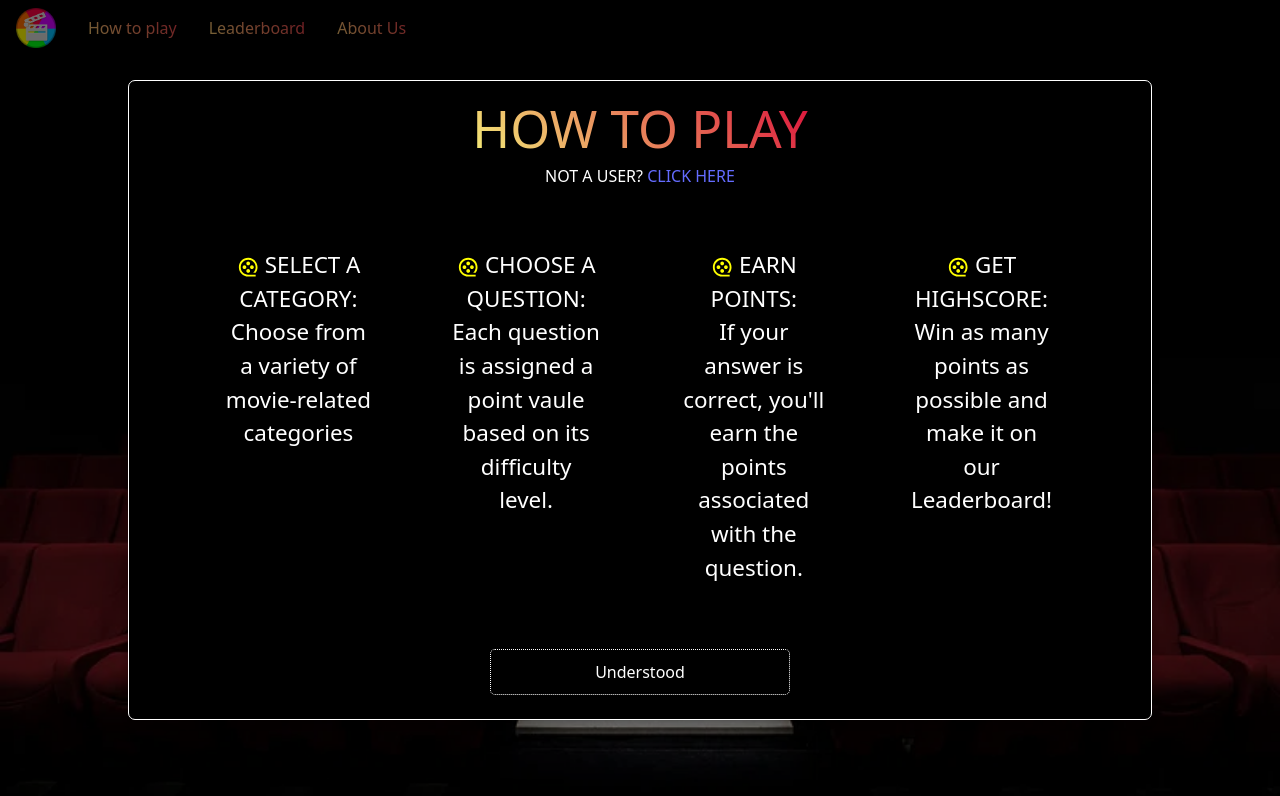
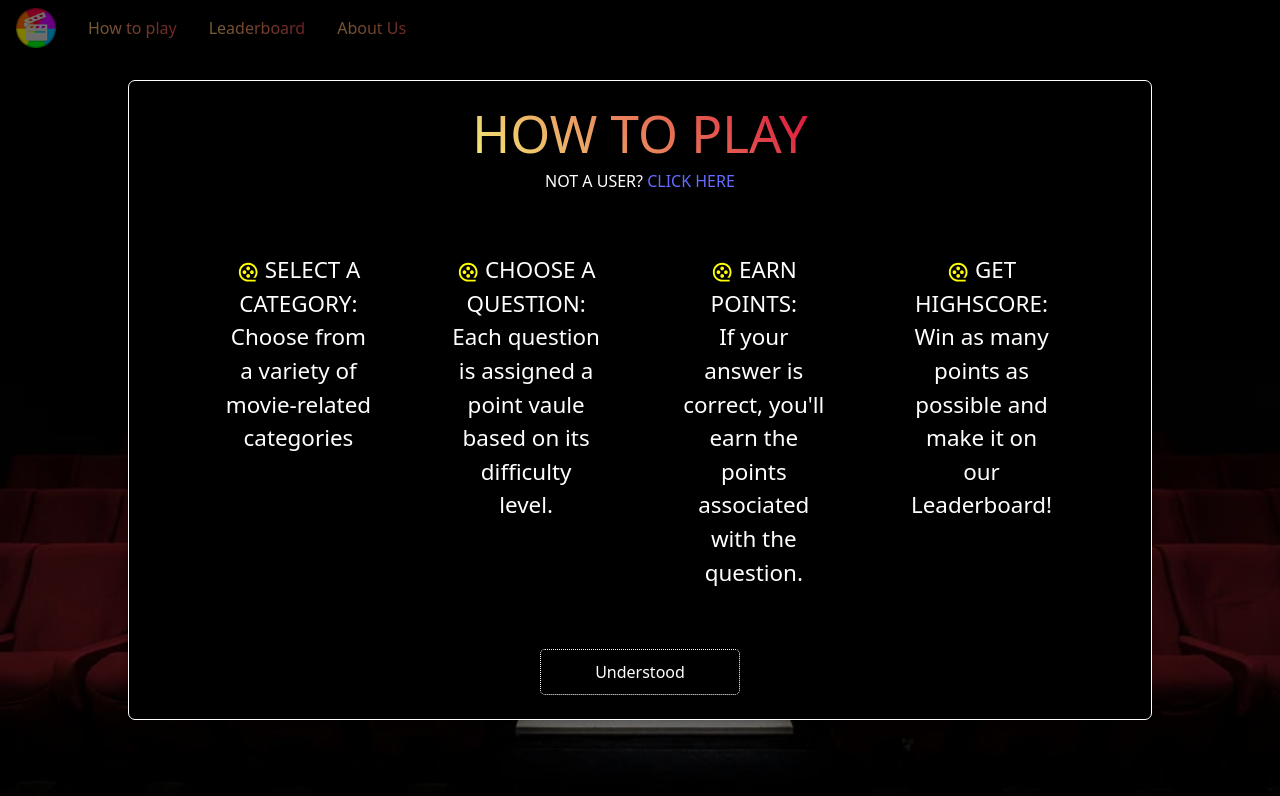
Before and after one commit to Alexhong1269/MovieTrivia, a React (Vite) app: page / in a window 1280 px wide. Both pictures are taken after a click on the button "How to play". Shown: the top 796 px of the page. Built offline with nearby package versions, Linux system fonts and the light colour scheme.

Commit message:
fixed db and backend name mismatch

```diff
--- a/src/components/Navbar.jsx
+++ b/src/components/Navbar.jsx
@@ -176,9 +176,9 @@ function NavBar({ isHidden, toggleVisibility }) {
               Win as many points as possible and make it on our Leaderboard!
             </p>
           </div>
-          <buttonp onClick={toggleVisibility} className="ok">
+          <button onClick={toggleVisibility} className="ok">
             Understood
-          </buttonp>
+          </button>
         </div>
       </div>
     </StyledNavbar>
--- a/src/components/server.js
+++ b/src/components/server.js
@@ -33,7 +33,7 @@ app.post("/register", async (req, res) => {
 
     const request = new sql.Request();
     const insertQuery = `
-      INSERT INTO Users (Username, Pass, Highscore)
+      INSERT INTO Users (Username, password, Highscore)
       VALUES (@username, @password, 0)
     `;
     request.input("username", sql.NVarChar, username);
@@ -59,7 +59,7 @@ app.post("/login", async (req, res) => {
     const request = new sql.Request();
 
     // Define the SQL query with input parameters for security (to prevent SQL injection)
-    const sqlQuery = `SELECT * FROM Users WHERE Username = @username AND Pass = @password`;
+    const sqlQuery = `SELECT * FROM Users WHERE Username = @username AND password = @password`;
 
     // Add parameters to the request
     request.input("username", sql.NVarChar, req.body.username);
```
